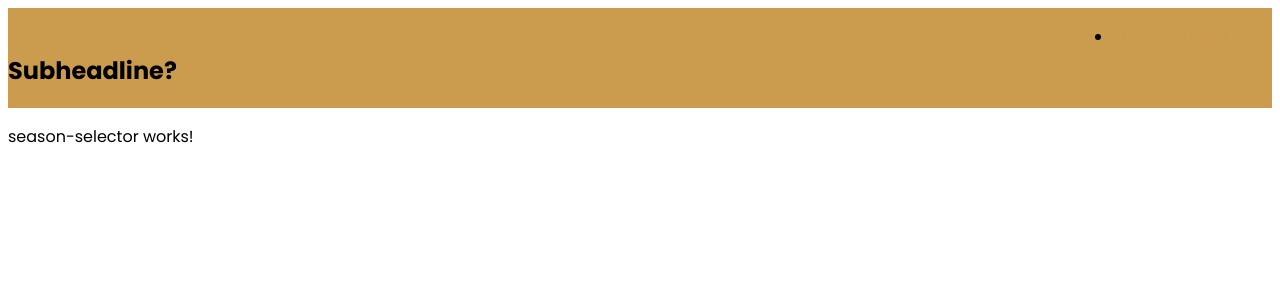
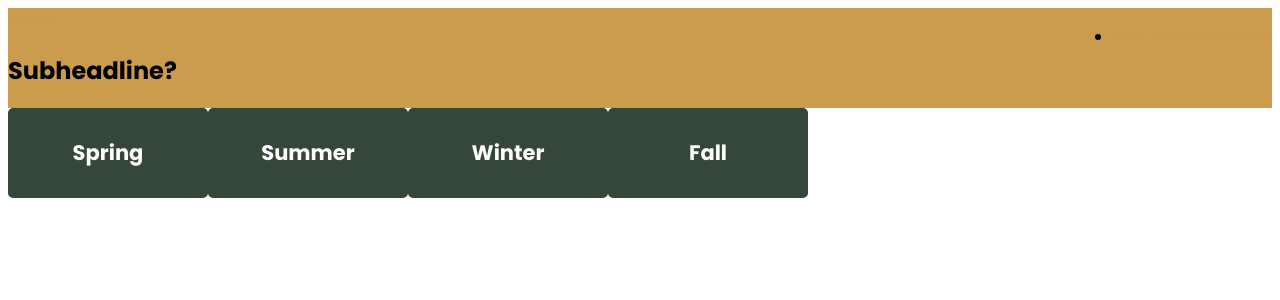
Before and after one commit to monicahack/bootcamp-final-project, an Angular app: page /season-selector in a window 1280 px wide. Shown: the top 300 px of the page. Built offline with nearby package versions, Linux system fonts and the light colour scheme.

Commit message:
added seasons but might not need

```diff
--- a/src/app/season-selector/season-selector.component.html
+++ b/src/app/season-selector/season-selector.component.html
@@ -1 +1,5 @@
-<p>season-selector works!</p>
+<div class="buttonArea">
+    <button class="seasonsListing" *ngFor="let season of seasons; let i = index" [routerLink]="['/park-list']" [queryParams]="{ season: season.seasonType }">
+        <h2 class="seasonType" >{{season.seasonType}}</h2>
+  </button>
+</div>
--- a/src/app/season-selector/season-selector.component.ts
+++ b/src/app/season-selector/season-selector.component.ts
@@ -1,4 +1,11 @@
 import { Component, OnInit } from '@angular/core';
+import { NpsApiService } from '../nps-api.service';
+import { ActivatedRoute } from '@angular/router';
+import{ ThingsToDo } from '../interface';
+
+interface SeasonsListing {
+  seasonType: string;
+}
 
 @Component({
   selector: 'app-season-selector',
@@ -6,8 +13,24 @@ import { Component, OnInit } from '@angular/core';
   styleUrls: ['./season-selector.component.css']
 })
 export class SeasonSelectorComponent implements OnInit {
+  seasons: SeasonsListing[] = [
+    {
+      seasonType: "Spring"
+    },
+    {
+      seasonType: "Summer"
+    },
+    {
+      seasonType: "Winter"
+    },
+    {
+      seasonType: "Fall"
+    }
+  ];
 
-  constructor() { }
+  season: string[] = [];
+
+  constructor(public api:NpsApiService, private route:ActivatedRoute) { }
 
   ngOnInit(): void {
   }
```
Also changed, not shown: src/app/interface.ts (+13 -0 lines).
